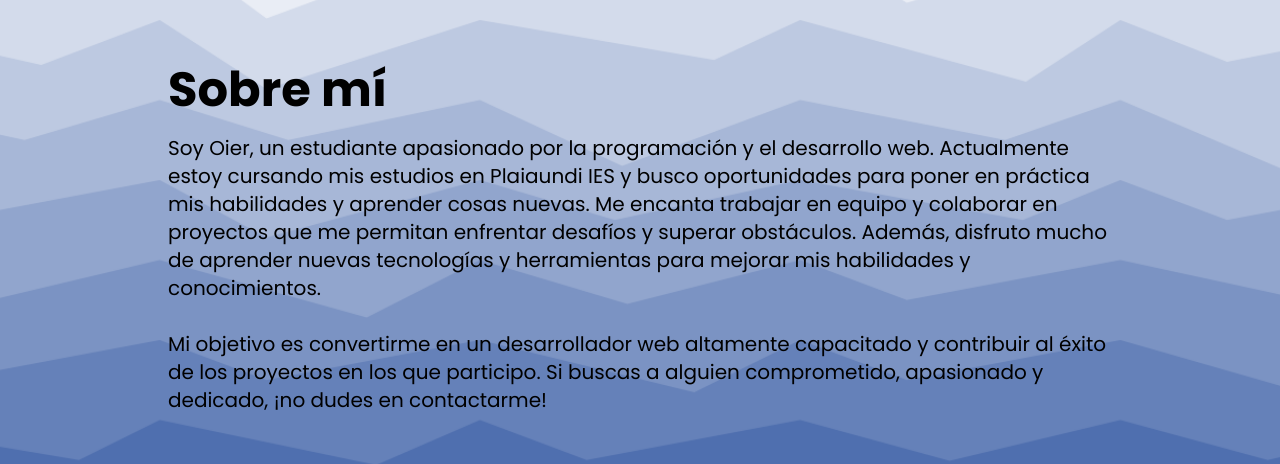
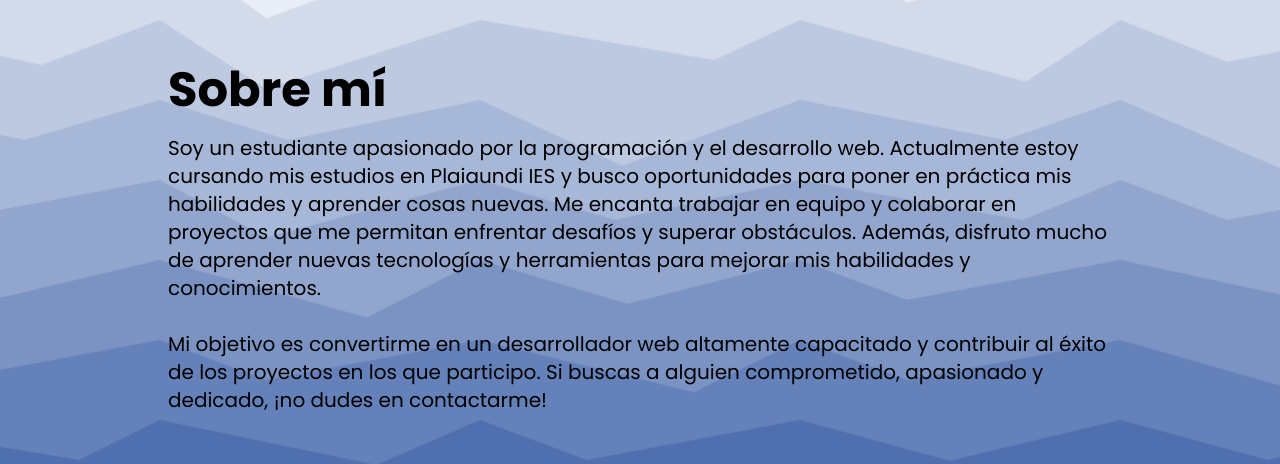
Before and after one commit to O-Gerler/portfolio, a React (Vite) app: page / in a window 1280 px wide. Shown: the part 940-1404 px from the top of the page. Built offline with nearby package versions, Linux system fonts and the light colour scheme; a web font is replaced by a local one.

Commit message:
texto cambiado

```diff
--- a/src/components/SobreMi.jsx
+++ b/src/components/SobreMi.jsx
@@ -1,10 +1,10 @@
 const SobreMi = () => {
   return (
-    <section name='sobre mi' className="w-full min-h-screen flex flex-col justify-center items-center bg-fondo bg-cover bg-center pb-10">
+    <section name='sobre mi' className="w-full min-h-screen flex flex-col justify-center items-center bg-fondo bg-cover bg-center pb-10 ">
       <div className="px-2 w-11/12 md:w-3/4 flex justify-center items-center flex-col">
         <h2 className="self-start text-5xl font-bold mb-5">Sobre mí</h2>
         <p className="w-full md:text-xl">
-        Soy Oier, un estudiante apasionado por la programación y el desarrollo web. Actualmente estoy cursando mis estudios en Plaiaundi IES y
+        Soy un estudiante apasionado por la programación y el desarrollo web. Actualmente estoy cursando mis estudios en Plaiaundi IES y
         busco oportunidades para poner en práctica mis habilidades y aprender cosas nuevas.
         Me encanta trabajar en equipo y colaborar en proyectos que me permitan enfrentar desafíos y superar obstáculos.
         Además, disfruto mucho de aprender nuevas tecnologías y herramientas para mejorar mis habilidades y conocimientos.
```
